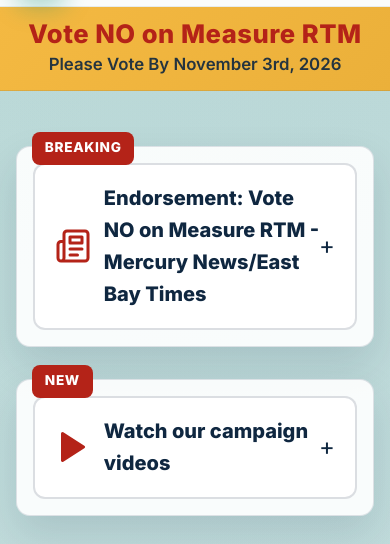
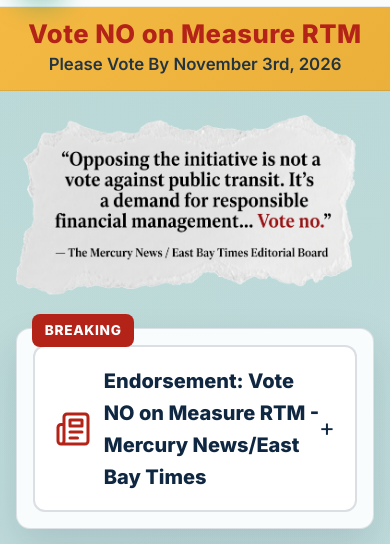
Before and after one commit to joffemd/transitaccountability, a website: page index.html in a window 390 px wide. Shown: the part 63-607 px from the top of the page. Drawn offline with Linux system fonts and the light colour scheme.

Commit message:
feat: Add Mercury News endorsement callout image above accordion
Displays the editorial board endorsement callout image above the endorsement collapsible on the homepage and solutions page. Includes complete accessible alt text, responsive sizing and compact hero spacing.

```diff
--- a/index.html
+++ b/index.html
@@ -72,8 +72,13 @@
     <span class="promo-title">Vote NO on Measure RTM</span>
     <span class="promo-subtitle">Please Vote By November 3rd, 2026</span>
   </div>
-  <section class="hero">
+  <section class="hero" style="padding-top: 1.5rem;">
     <div class="container">
+      <!-- Endorsement Callout -->
+      <div style="text-align: center; margin-top: 0; margin-bottom: 1rem;">
+        <img src="/art/merc-endorsement-callout.png" alt="Editorial board endorsement quote: 'Opposing the initiative is not a vote against public transit. It's a demand for responsible financial management... Vote no.' — The Mercury News and East Bay Times Editorial Board" width="800" height="481" style="max-width: 680px; width: 100%; height: auto; display: block; margin: 0 auto;" />
+      </div>
+
       <!-- Endorsement Accordion -->
       <div style="position: relative; margin-top: 1rem; margin-bottom: 1.5rem;">
         <span class="promo-badge" style="position: absolute; top: -14px; left: 16px; z-index: 10; font-size: 0.85rem; padding: 0.35rem 0.8rem; border-radius: 8px;">BREAKING</span>
```
Also changed, not shown: solutions/index.html (+6 -1 lines), art/merc-endorsement-callout.png (added).
